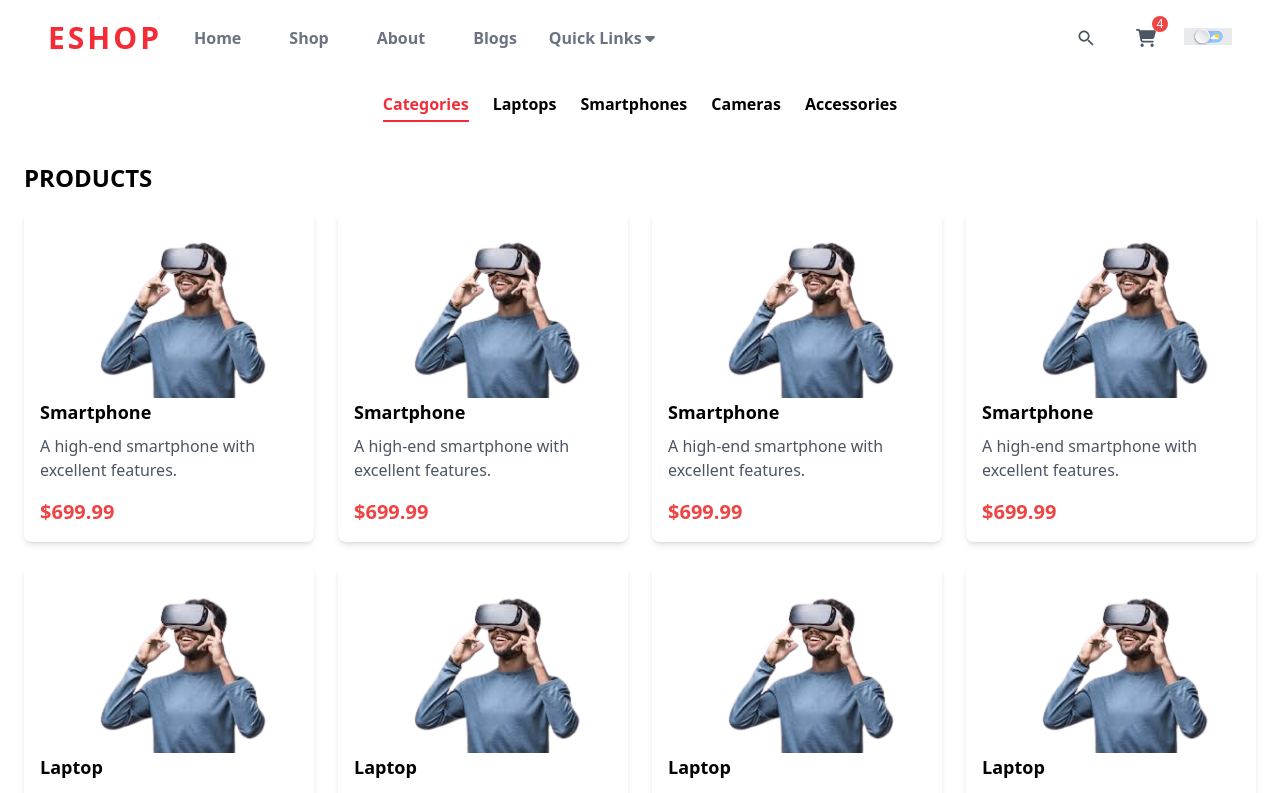
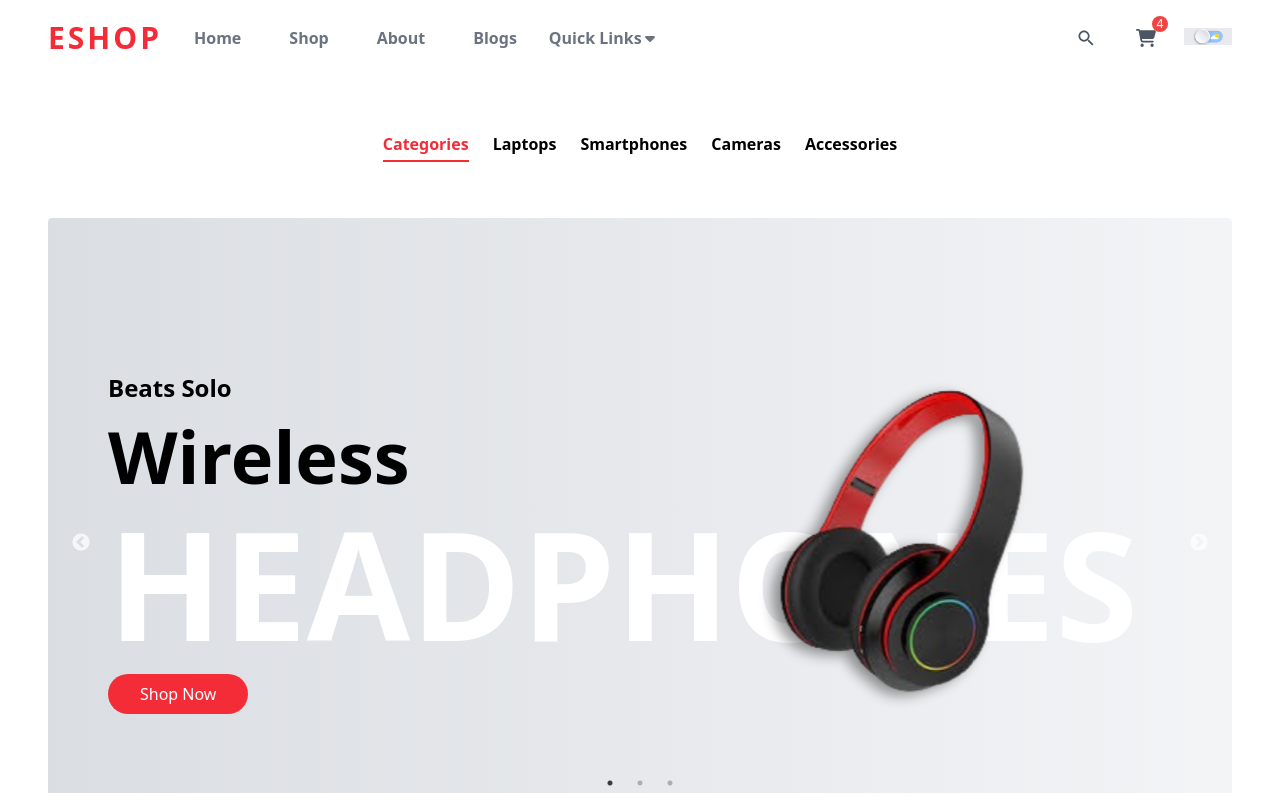
Before and after one commit to Code-collectives/eshop, a React (Vite) app: page /advertpage in a window 1280 px wide. Shown: the top 793 px of the page. Built offline with nearby package versions, Linux system fonts and the light colour scheme.

Commit message:
added advertpage

```diff
--- a/src/pages/Advertpage.jsx
+++ b/src/pages/Advertpage.jsx
@@ -3,6 +3,7 @@
 import Footer from '../components/Footer';
 import { Link } from 'react-router-dom';
 import image2 from "../assets/website/image2.png"
+import Hero from '../components/Hero';
 
 
 const gadgets = [
@@ -124,7 +125,35 @@
         price: 199.99,
       },
       {
-        id: 15,
+        id: 16,
+        img:image2,
+        name: 'Headphones',
+        description: 'Noise-canceling headphones for the best audio experience.',
+        price: 199.99,
+      },
+      {
+        id: 17,
+        img:image2,
+        name: 'Headphones',
+        description: 'Noise-canceling headphones for the best audio experience.',
+        price: 199.99,
+      },
+      {
+        id: 18,
+        img:image2,
+        name: 'Headphones',
+        description: 'Noise-canceling headphones for the best audio experience.',
+        price: 199.99,
+      },
+      {
+        id: 19,
+        img:image2,
+        name: 'Headphones',
+        description: 'Noise-canceling headphones for the best audio experience.',
+        price: 199.99,
+      },
+      {
+        id: 20,
         img:image2,
         name: 'Headphones',
         description: 'Noise-canceling headphones for the best audio experience.',
@@ -143,9 +172,11 @@
 
 function Advertpage() {
   return (
-    <div>
+
+
+ <div>
         <NavBar/>
-        <nav className="bg-white p-4">
+        <nav className="bg-white p-4 mt-10" >
       <ul className="flex space-x-6 justify-center text-blue">
         <li>
           <Link to="/categories" className="text-primary inline-block border-b-2 border-primary  pb-1  font-semibold">Categories</Link>
@@ -165,28 +196,36 @@
       </ul>
     </nav>
 
+<div className ="mt-10">
+    <Hero />
+</div>
 
 
-    <div className="container mx-auto p-6">
-      <h1 className="text-2xl font-bold mb-4">PRODUCTS</h1>
-      <div className="grid grid-cols-1 md:grid-cols-2 lg:grid-cols-4 gap-6">
+
+    <div className="container mx-auto p-10">
+      <h1 className="text-2xl font-bold mb-10">PRODUCTS</h1>
+      <div className="grid grid-cols-2 md:grid-cols-2 lg:grid-cols-4 gap-10 mb-44">
         {gadgets.map((product) => (
-          <div key={product.id} className="bg-white rounded-lg shadow-md p-4">
-            <img src={product.img} alt="topic" className='' />
+          <div key={product.id} className="bg-white border border-gray-200 shadow-md  p-4 text-center">
+            <img src={product.img} alt="topic" className='mb-10' />
+            <p class="text-gray-500 lowercase text-sm">Category</p>
             <h2 className="text-lg font-semibold">{product.name}</h2>
-            <p className="text-gray-600 mt-2">{product.description}</p>
-            <p className="text-xl font-bold text-red-500 mt-4">${product.price.toFixed(2)}</p>
-          </div>
-        ))}
-      </div>
+            <p className="text-gray-600 mt-2 mb-4">{product.description}</p>
+            <p className="text-xl font-bold text-primary">${product.price.toFixed(2)}</p>
+            <div class="flex justify-center mt-2">
+
+
     </div>
 
 
 
 
+          </div>
 
 
-
+        ))}
+      </div>
+    </div>
 
 
 
```
Also changed, not shown: src/assets/website/imageW.jpg (added).
